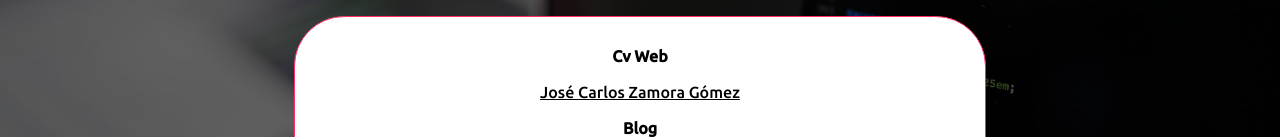
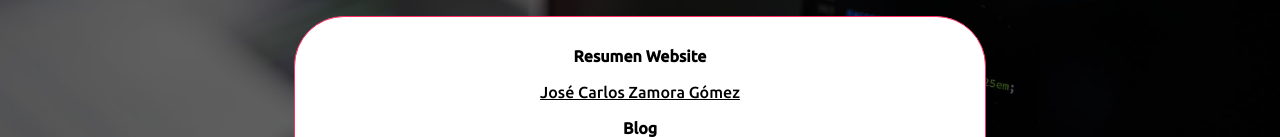
Before and after one commit to JC-Neverstoplearning/JOSEZAMORAWEBSITE, a plain HTML site: page index.html in a window 1280 px wide. Shown: the part 8681-8818 px from the top of the page. Drawn offline with Linux system fonts and the light colour scheme.

Commit message:
Update index.html

```diff
--- a/index.html
+++ b/index.html
@@ -394,7 +394,7 @@
 
       <div class="formulario-content">
         <form id="formulario">
-          <p style="text-align: center;"><strong>Cv Web</strong></p>
+          <p style="text-align: center;"><strong>Resumen Website</strong></p>
           <br>
 		  <p style="text-align: center;"><a target="_blank" style="color:black;" href="https://jc-neverstoplearning.github.io/Curriculum-vitae-Jose-Carlos-Zamora-Gomez/">José Carlos Zamora Gómez</a></p>
           <br>
```
